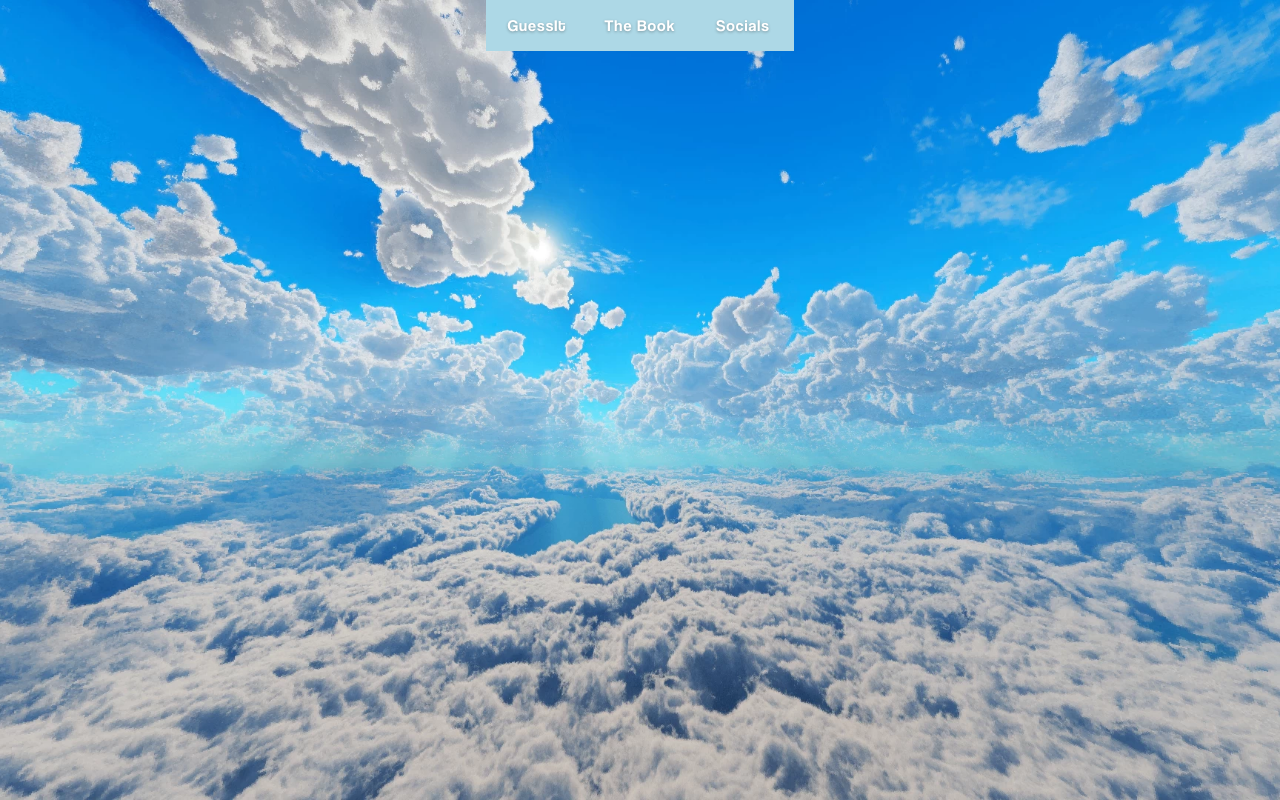
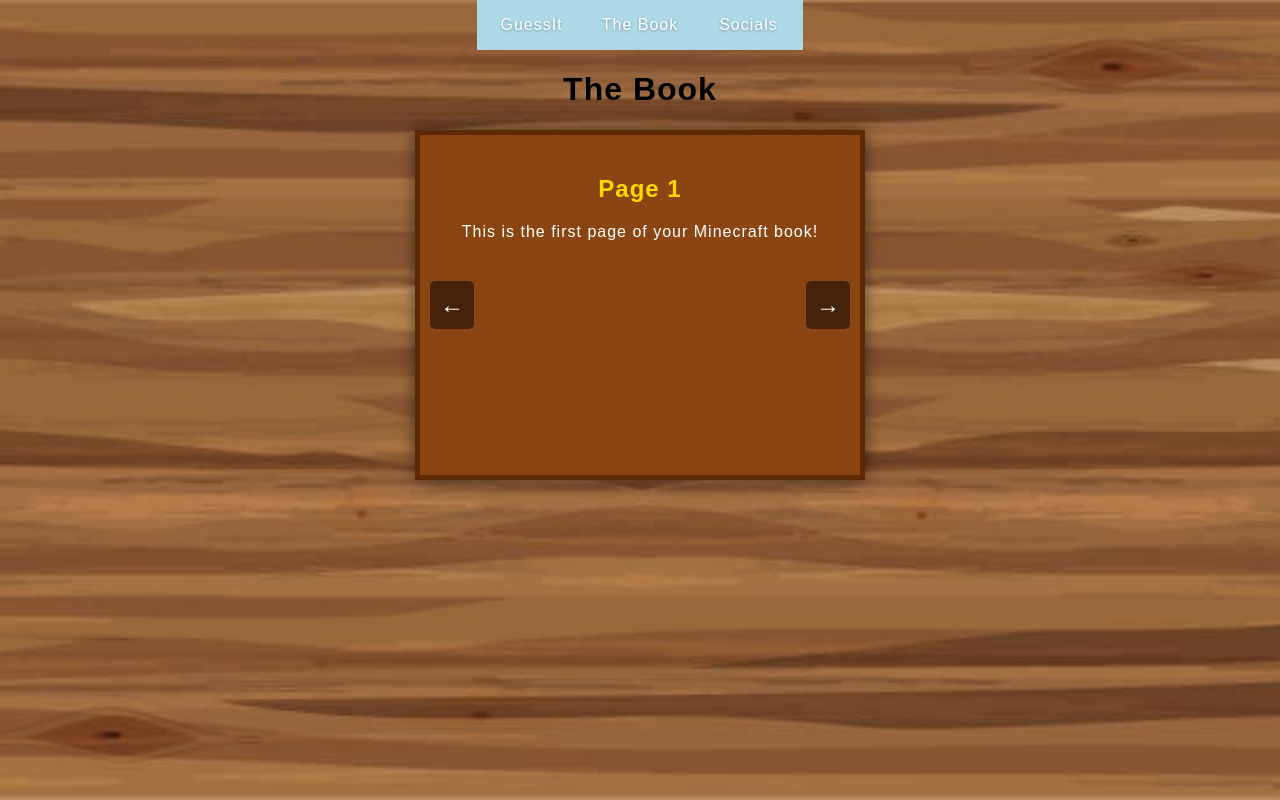
Before and after one commit to Climbby/GuessIt_front, a plain HTML site: page TheBook/index.html in a window 1280 px wide. Drawn offline with Linux system fonts and the light colour scheme.

Commit message:
The book, version copied by Ai

```diff
--- a/TheBook/index.html
+++ b/TheBook/index.html
@@ -5,7 +5,7 @@
     <meta name="viewport" content="width=device-width, initial-scale=1.0">
     <title>GuessIt</title>
     <link rel="icon" href="../assets/favIcon.png" type="image/png">
-    <link rel="stylesheet" href="../styles.css">
+    <link rel="stylesheet" href="style.css">
 </head>
 <body>
     <nav>
@@ -13,4 +13,25 @@
         <a href="https://climbby.github.io/TheBridge/TheBook/">The Book</a>
         <a href="https://climbby.github.io/TheBridge/Socials/">Socials</a>
     </nav>
+
+    <h1 id="title">The Book</h1>
+
+    <div class="book">
+        <div class="page" id="page1">
+            <h2>Page 1</h2>
+            <p>This is the first page of your Minecraft book!</p>
+        </div>
+        <div class="page hidden" id="page2">
+            <h2>Page 2</h2>
+            <p>This is the second page. Keep reading!</p>
+        </div>
+        <div class="page hidden" id="page3">
+            <h2>Page 3</h2>
+            <p>Final page. Thanks for reading!</p>
+        </div>
+        <button class="arrow left" onclick="prevPage()">←</button>
+        <button class="arrow right" onclick="nextPage()">→</button>
+    </div>
+    <script src="script.js"></script>
 </body>
+</html>
--- /dev/null
+++ b/TheBook/script.js
@@ -0,0 +1,26 @@
+let currentPage = 1;
+const totalPages = 3;
+
+function showPage(pageNum) {
+    document.querySelectorAll('.page').forEach(page => {
+        page.classList.add('hidden');
+    });
+    document.getElementById(`page${pageNum}`).classList.remove('hidden');
+}
+
+function nextPage() {
+    if (currentPage < totalPages) {
+        currentPage++;
+        showPage(currentPage);
+    }
+}
+
+function prevPage() {
+    if (currentPage > 1) {
+        currentPage--;
+        showPage(currentPage);
+    }
+}
+
+// Initialize first page
+showPage(1);
--- /dev/null
+++ b/TheBook/style.css
@@ -0,0 +1,89 @@
+nav{
+    display: grid;
+    position: sticky;
+    grid-template-columns: repeat(3, 1fr);
+    justify-items: stretch;
+    white-space: nowrap;
+    background-color: hsl(195, 53%, 79%);
+    opacity: 1;
+    top: 0;
+    overflow: auto;
+    z-index: 1;
+}
+nav a{
+    display: flex;
+    margin-right: 0;
+    padding: 1rem;
+    justify-content: center;
+    text-decoration: none;
+    text-shadow: 0px 1px 3px rgba(0, 0, 0, 0.3);
+    color: white;
+}
+nav a:hover{
+    cursor: pointer;
+    background-color: hsl(195, 60%, 60%);
+}
+
+body{
+    display: flex;
+    flex-direction: column;
+    align-items: center;
+    margin: 0;
+    font-family: "Coolvetica-Regular", sans-serif;
+    letter-spacing: 1px;
+    background-color: hsl(195, 53%, 79%);
+    background-image: url("../assets/backgroundWood.jpg");
+    background-repeat: no-repeat;
+    background-size: cover;
+    background-position: center;
+    background-attachment: fixed;
+}
+
+.book {
+    position: relative;
+    width: 400px;
+    height: 300px;
+    background-color: #8B4513; /* Minecraft book brown */
+    border: 5px solid #5D2906;
+    padding: 20px;
+    box-shadow: 0 0 15px rgba(0, 0, 0, 0.5);
+    color: white;
+    text-align: center;
+}
+
+.page {
+    height: 100%;
+}
+
+.page h2 {
+    color: #FFD700; /* Gold text like Minecraft */
+}
+
+.page.active {
+    display: block;
+}
+
+.arrow {
+    position: absolute;
+    top: 50%;
+    transform: translateY(-50%);
+    background: rgba(0, 0, 0, 0.5);
+    color: white;
+    border: none;
+    font-size: 24px;
+    cursor: pointer;
+    padding: 10px;
+    border-radius: 5px;
+}
+
+.arrow.left {
+    left: 10px;
+}
+
+.arrow.right {
+    right: 10px;
+}
+
+.hidden {
+    display: none;
+}
--- a/js/utils/events.js
+++ b/js/utils/events.js
@@ -10,7 +10,8 @@ export function initAutoComplete(users, randomUser) {
   inputText.addEventListener("input", () => {
     const input = inputText.value.toLowerCase();
     const userNames = users.map(user => user.username);
-    const filtered = userNames.filter(option => option.toLowerCase().includes(input));
+    let filtered = userNames.filter(option => option.toLowerCase().startsWith(input));
+    if (input === "*") filtered = userNames
     dropdown.innerHTML = "";
 
     if (input === "") {
--- a/styles.css
+++ b/styles.css
@@ -72,6 +72,18 @@ body{
     width: clamp(30px, 4vw, 60px);
     padding: clamp(1px, 0.1vw, 3px);
     transform: translateY(2%);
+}
+
+#settings {
+    display: none;
+}
+
+#changelog{
+    display: none;
+}
+
+#info{
+    display: none;
 }
 
 .inputContainer{ /*aligns input text and button*/
```
Also changed, not shown: GuessIt/index.html (+23 -0 lines), assets/backgroundWood.jpg (added).
